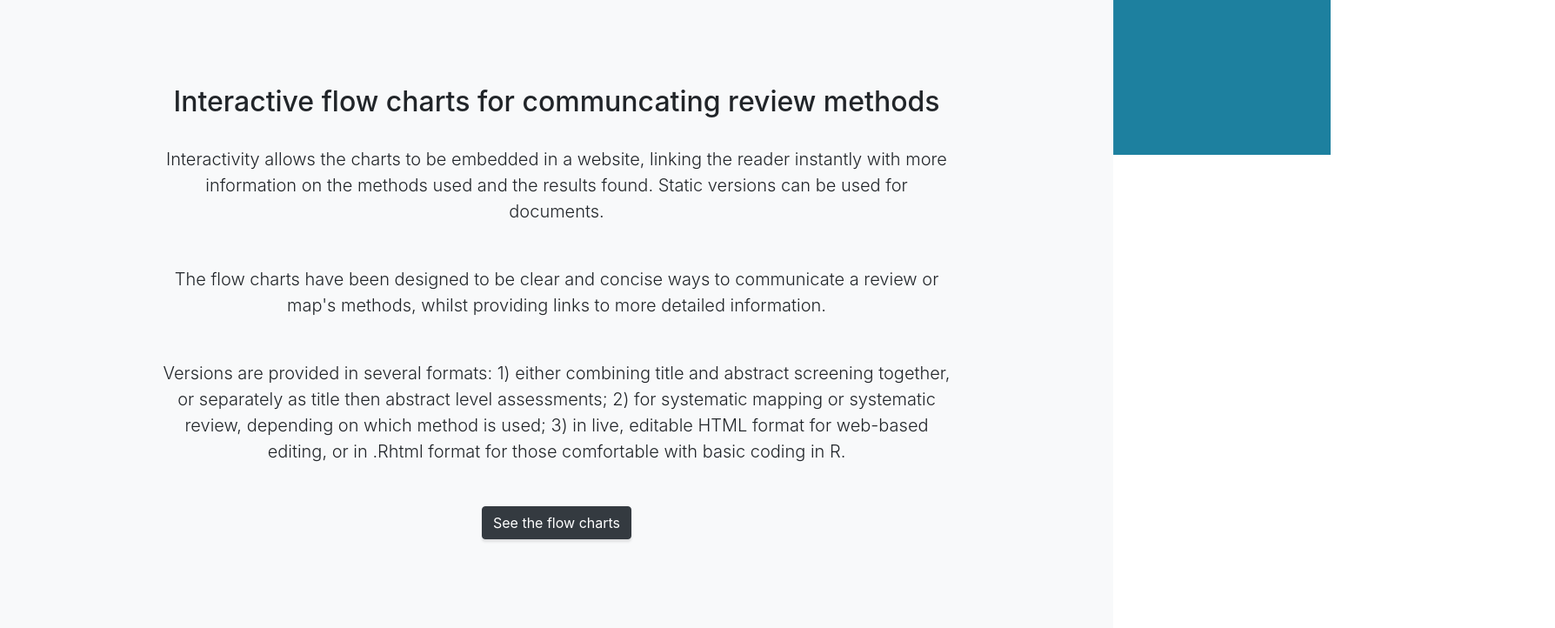
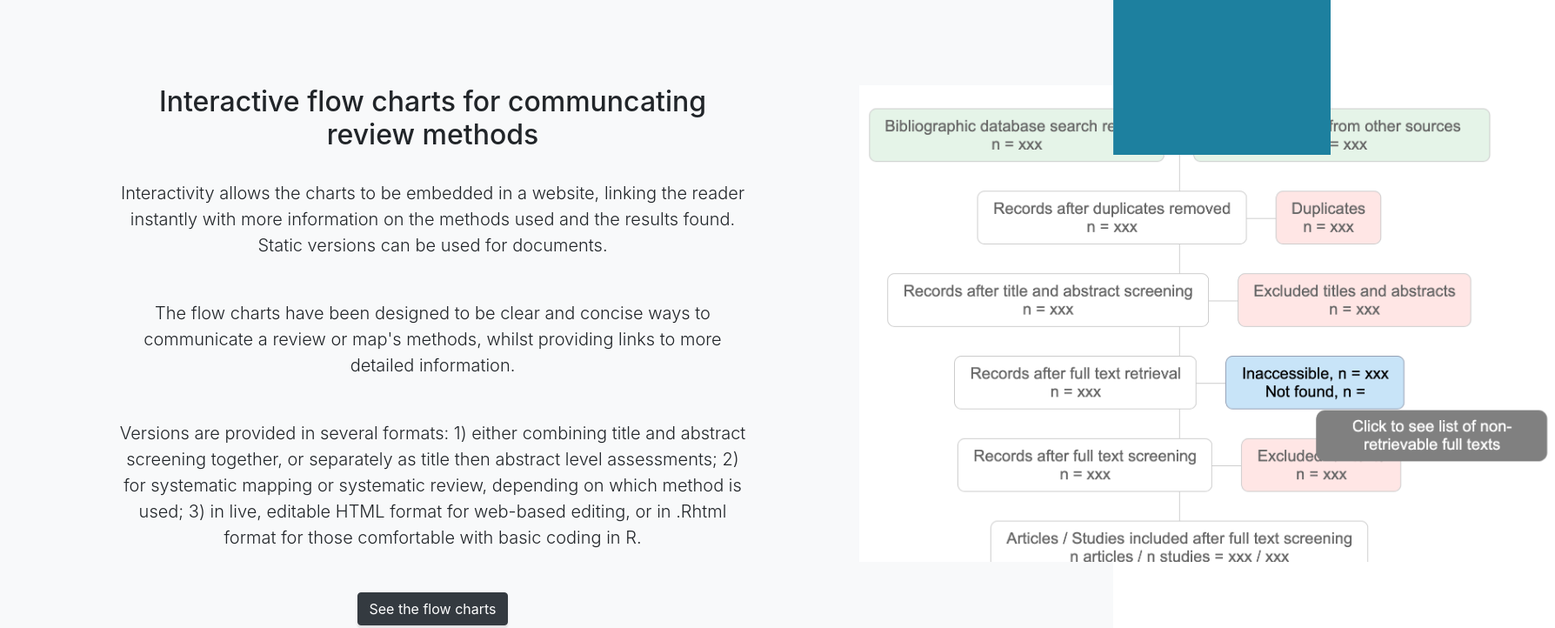
Before and after one commit to SRflowdiagram/SRflowdiagram.github.io, a website with bundled scripts: page index.html in a window 1280 px wide. Shown: the part 622-1344 px from the top of the page at 87% size, 1788 px wide, since content can reach past the window. Built offline with nearby package versions, Linux system fonts and the light colour scheme.

Commit message:
Add screenshot to index.html

```diff
--- a/index.html
+++ b/index.html
@@ -253,12 +253,15 @@
   <section class="content-section bg-light" id="about">
     <div class="container text-center">
       <div class="row">
-        <div class="col-lg-10 mx-auto">
+        <div class="col-lg-8 mx-auto">
           <h2>Interactive flow charts for communcating review methods</h2><br>
           <p class="lead mb-5">Interactivity allows the charts to be embedded in a website, linking the reader instantly with more information on the methods used and the results found. Static versions can be used for documents.</p>
           <p class="lead mb-5">The flow charts have been designed to be clear and concise ways to communicate a review or map's methods, whilst providing links to more detailed information.</p>
           <p class="lead mb-5">Versions are provided in several formats: 1) either combining title and abstract screening together, or separately as title then abstract level assessments; 2) for systematic mapping or systematic review, depending on which method is used; 3) in live, editable HTML format for web-based editing, or in .Rhtml format for those comfortable with basic coding in R.</p>
           <a class="btn btn-dark btn-xl js-scroll-trigger" href="#flowcharts">See the flow charts</a>
+        </div>
+        <div class="col-lg-2 mx-auto">
+          <img src="img/chart.png" width="800px">
         </div>
       </div>
     </div>
```
Also changed, not shown: img/chart.png (added), 1 other file.
